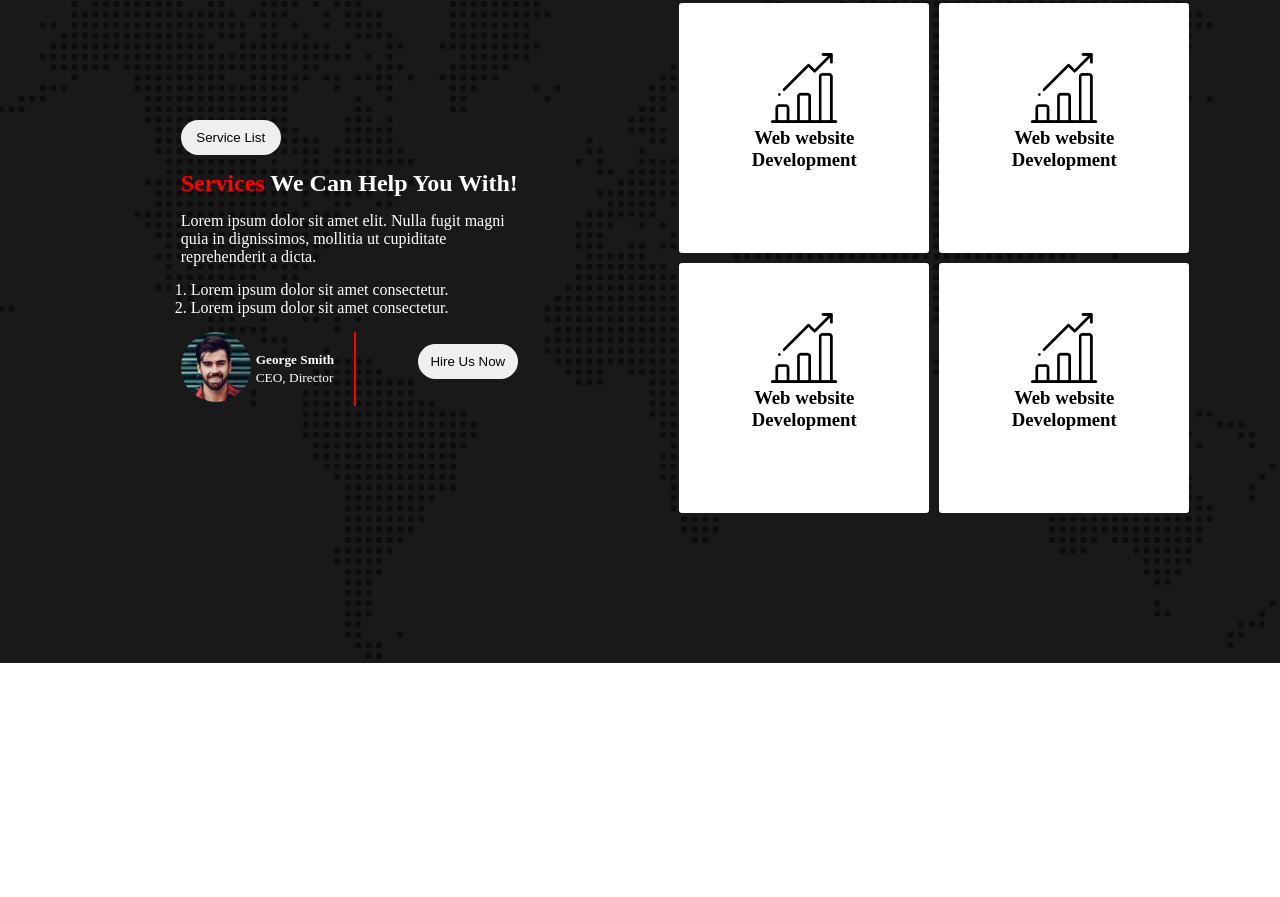
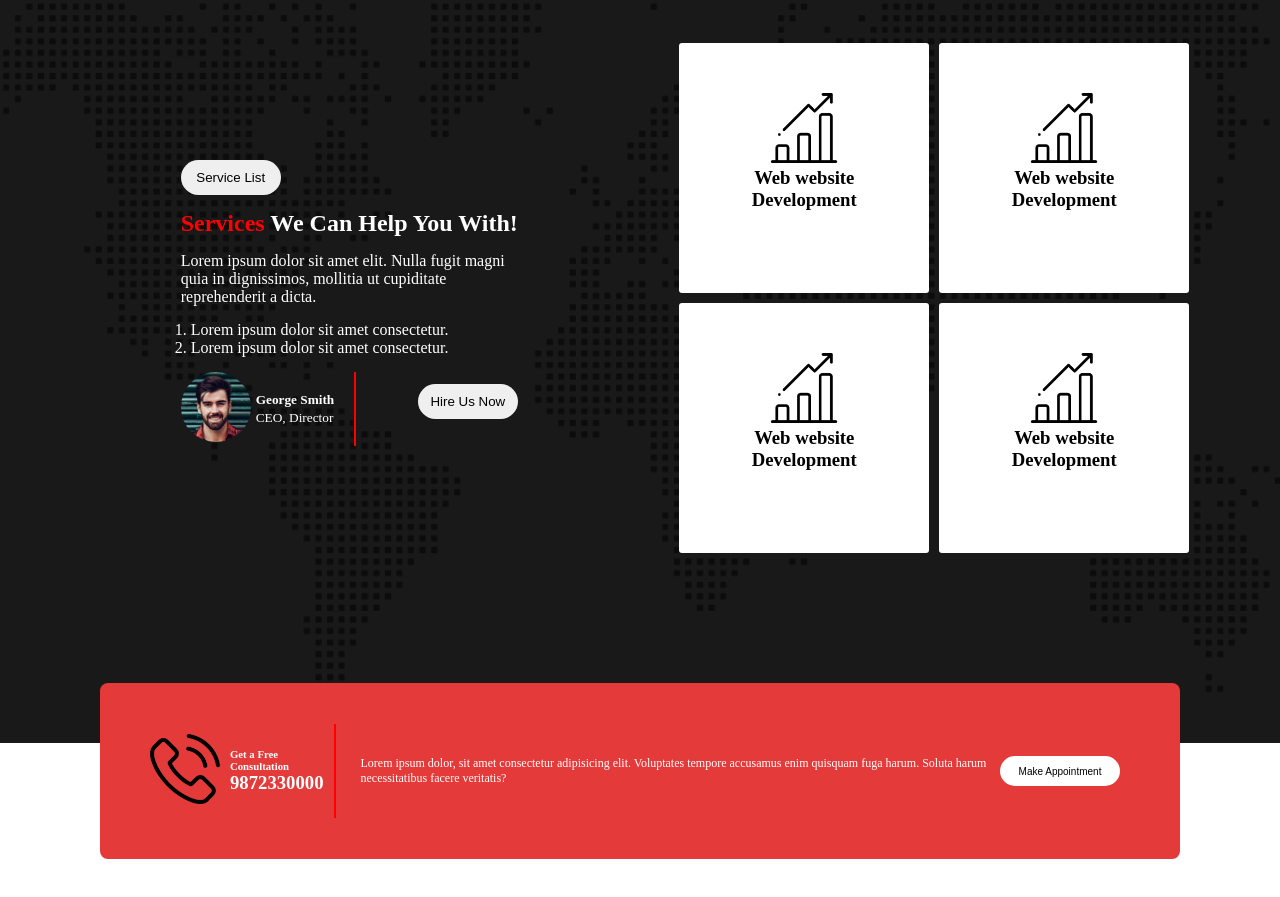
Before and after one commit to Radhesham-bit/digital_agency, a plain HTML site: page index.html in a window 1280 px wide. Shown: the part 987-1884 px from the top of the page. Before the commit the page ends 1650 px from the top, so only its background shows below. Drawn offline with Linux system fonts and the light colour scheme.

Commit message:
appointment section updated

```diff
--- a/index.html
+++ b/index.html
@@ -115,6 +115,32 @@
 
         </div>
 
+        <div class="appointment-container">
+
+            <div class="call-info-1">
+                <div class="call-icon">
+                    <img class="icon" src="./asset/icons/phone-call.png" alt="">
+                </div>
+
+                <div class="call-number">
+                    <h6>Get a Free Consultation</h6>
+                    <h3>9872330000</h3>
+                </div>
+            </div>
+
+            <div class="call-info-2">
+                <div class="call-description">
+                    <p>Lorem ipsum dolor, sit amet consectetur adipisicing elit. Voluptates tempore accusamus enim quisquam fuga harum. Soluta harum necessitatibus facere veritatis?</p>
+                </div>
+
+                <div class="call-button">
+                    <button class="appointment-button">Make Appointment</button>
+                </div>
+            </div>
+
+
+        </div>
+
 
     </main>
 
--- a/style/style.css
+++ b/style/style.css
@@ -74,7 +74,7 @@
 }
 
 .service-container{
-    height: 100vh;
+    height: 110vh;
     background-image: url('../asset/image/footer-bg.png'),
     linear-gradient(rgba(0, 0, 0, 0.9), rgba(0,0,0,.9));
     background-blend-mode: overlay;
@@ -198,3 +198,49 @@
     margin-right: 10px;
     padding: 50px;
 }
+
+.appointment-container{
+    width: 1000px;
+    height: 12vh;
+    background-color: rgb(228, 58, 58);
+    border-radius: 8px;
+    margin: auto;
+    margin-top: -60px;
+    margin-bottom: 40px;
+    display: flex;
+    justify-content: space-between;
+    align-items: center;
+    gap: 5px;
+    color: white;
+    padding: 40px;
+}
+
+.call-info-1{
+    display: flex;
+    justify-content: space-around;
+    align-items: center;
+    gap: 10px;
+    border-right: 2px solid red;
+    padding: 10px;
+}
+
+.call-info-2{
+    display: flex;
+    justify-content: center;
+    align-items: center;
+    padding: 20px;
+}
+
+.call-description p{
+    font-size: 12px;
+}
+
+.appointment-button{
+    width: 120px;
+    color: black;
+    background-color: white;
+    height: 30px;
+    border: none;
+    border-radius: 18px;
+    font-size: 10px;
+}
```
